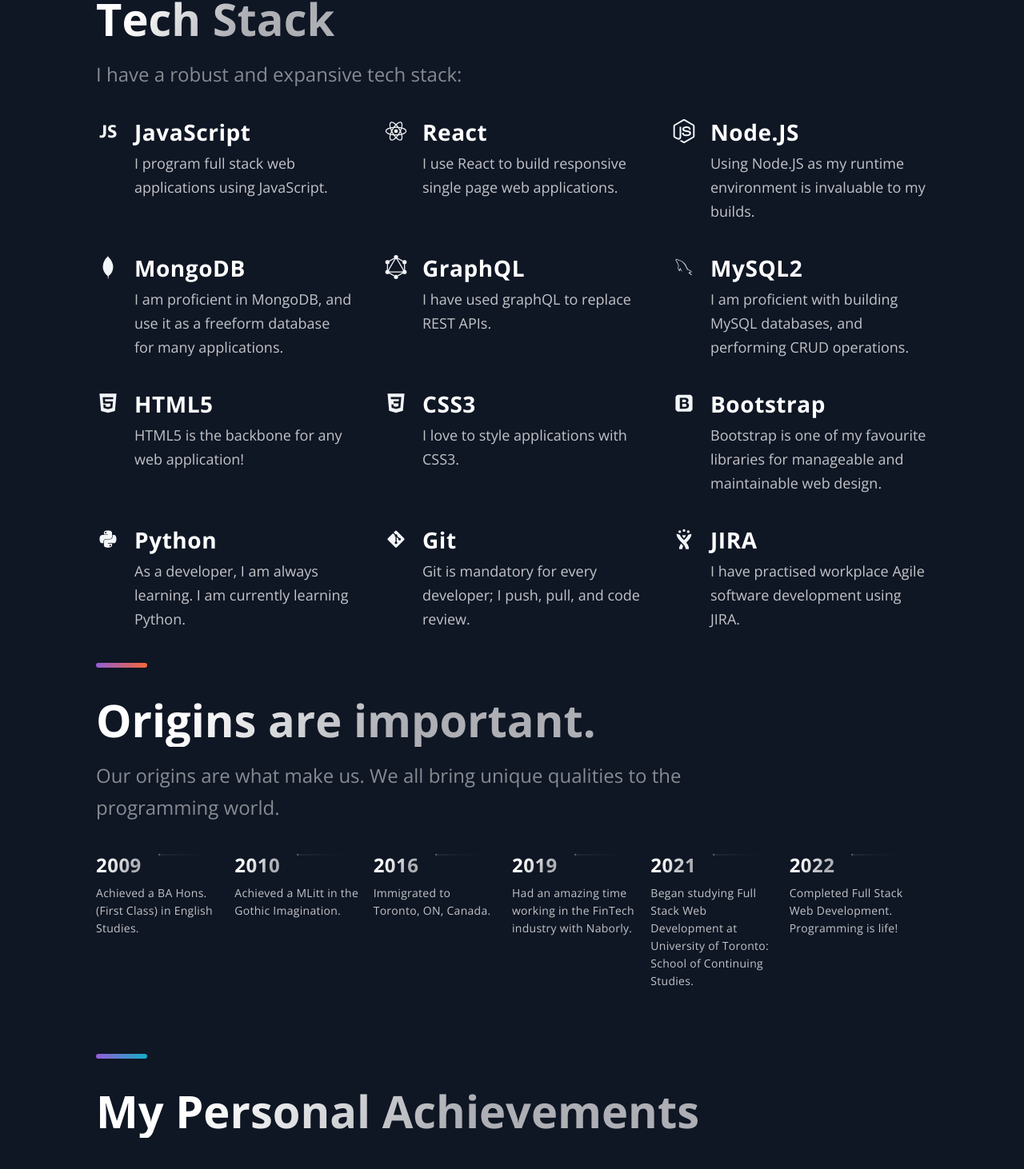
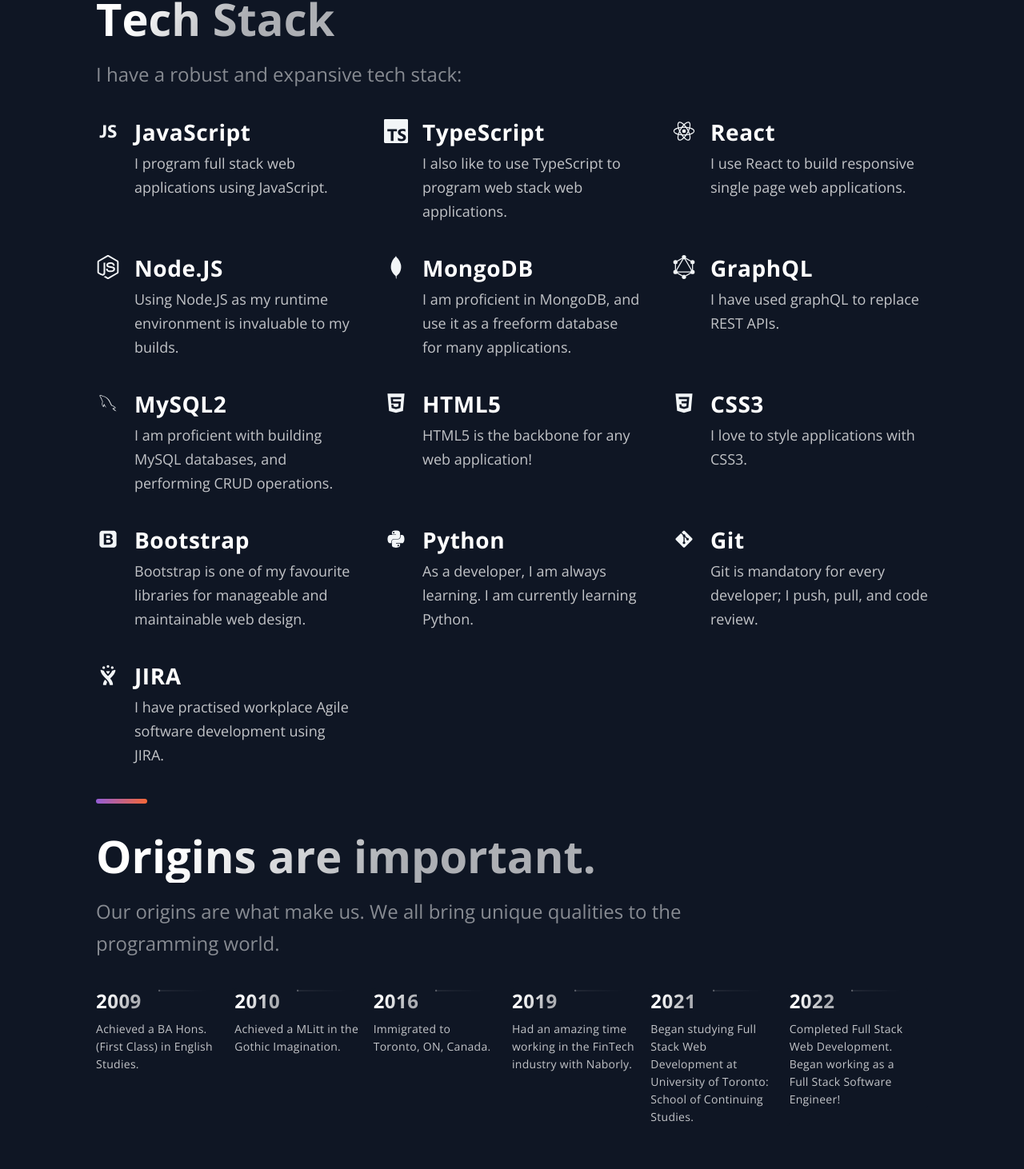
Before and after one commit to flovelace/developer-portfolio, a Next.js app: page / in a window 1280 px wide. Shown: the part 3018-4480 px from the top of the page at 80% size. Built offline with nearby package versions, Linux system fonts and the light colour scheme.

Commit message:
general updates to portfolio

```diff
--- a/src/components/Technologies/Skills.js
+++ b/src/components/Technologies/Skills.js
@@ -1,5 +1,5 @@
-import { DiBootstrap, DiCss3, DiGit, DiHtml5, DiJavascript1, DiJira, DiMongodb, DiMysql, DiPython } from "react-icons/di";
-import { SiNodeDotJs, SiGraphql } from "react-icons/si";
+import { DiBootstrap, DiCss3, DiGit, DiHtml5, DiJavascript1, DiJira, DiMongodb, DiMysql, DiPython, } from "react-icons/di";
+import { SiNodeDotJs, SiGraphql, SiTypescript } from "react-icons/si";
 import { RiReactjsFill } from "react-icons/ri";
 
 export const Skills = [
@@ -8,6 +8,13 @@
     Component: DiJavascript1,
     title: "JavaScript",
     Description: () => <>I program full stack web applications using JavaScript.</>,
+  },
+  {
+    slug: "TypeScript",
+    Component: SiTypescript,
+    title: "TypeScript",
+    Description: () => <>I also like to use TypeScript to program web stack web applications.</>
+
   },
   {
     slug: "react",
--- a/src/constants/constants.js
+++ b/src/constants/constants.js
@@ -52,5 +52,5 @@
   { year: 2016, text: 'Immigrated to Toronto, ON, Canada.', },
   { year: 2019, text: 'Had an amazing time working in the FinTech industry with Naborly.', },
   { year: 2021, text: 'Began studying Full Stack Web Development at University of Toronto: School of Continuing Studies.', },
-  { year: 2022, text: 'Completed Full Stack Web Development. Programming is life!', },
+  { year: 2022, text: 'Completed Full Stack Web Development. Began working as a Full Stack Software Engineer!', },
 ];
```
